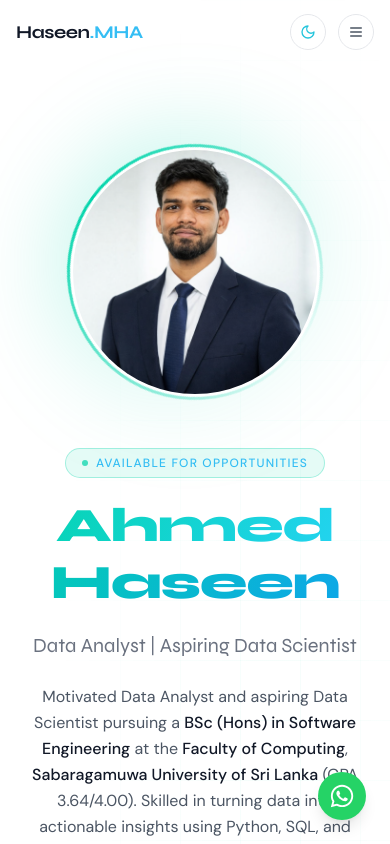
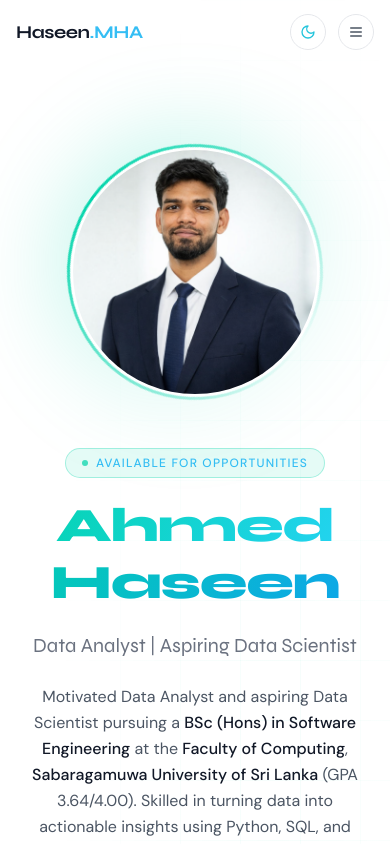
Before and after one commit to AhmedHaseen/ahmed-haseen-portfolio, a React (Create React App) app: page / in a window 390 px wide. Shown: the top 844 px of the page. Built offline with nearby package versions, Linux system fonts and the light colour scheme.

Commit message:
modify ui

```diff
--- a/src/App.jsx
+++ b/src/App.jsx
@@ -10,7 +10,6 @@
 import Achievements from "./components/Achievements";
 import Contact from "./components/Contact";
 import Footer from "./components/Footer";
-import { ReactComponent as WhatsappIcon } from "./assets/whatsapp-svgrepo-com.svg";
 
 export default function App() {
   const [dark, toggleTheme] = useTheme();
@@ -28,45 +27,6 @@
         <Achievements />
         <Contact />
       </main>
-      <a
-        href="https://wa.me/94767502206"
-        target="_blank"
-        rel="noreferrer"
-        aria-label="Contact via WhatsApp"
-        title="Let's connect."
-        className="group lg:hidden fixed bottom-6 right-6 z-50"
-      >
-        <span className="absolute right-full mr-3 top-1/2 -translate-y-1/2 whitespace-nowrap rounded-md bg-[#0A0F1E] text-white text-xs px-2 py-1 opacity-0 pointer-events-none transition-opacity group-hover:opacity-100">
-          Let's connect.
-        </span>
-        <span className="w-12 h-12 rounded-full bg-[#25D366] shadow-lg shadow-black/10 flex items-center justify-center whatsapp-fab-pulse transition-transform group-hover:scale-105 active:scale-95">
-          <WhatsappIcon className="w-6 h-6 text-white" aria-hidden="true" />
-        </span>
-      </a>
-      <style>{`
-        .whatsapp-fab-pulse {
-          animation: whatsappPulse 150s ease-in-out infinite;
-        }
-
-        @keyframes whatsappPulse {
-          0% {
-            opacity: 1;
-            transform: scale(1);
-          }
-          20% {
-            opacity: 1;
-            transform: scale(1);
-          }
-          20.01% {
-            opacity: 0;
-            transform: scale(0.94);
-          }
-          100% {
-            opacity: 0;
-            transform: scale(0.94);
-          }
-        }
-      `}</style>
       <Footer />
     </div>
   );
--- a/src/components/Footer.jsx
+++ b/src/components/Footer.jsx
@@ -56,7 +56,7 @@
                 label: "LinkedIn",
               },
               {
-                href: "https://www.facebook.com/share/1CvTvFzeJv/",
+                href: "https://www.facebook.com/share/1AfYiM8nsj/",
                 Icon: Facebook,
                 label: "Facebook",
               },
```
